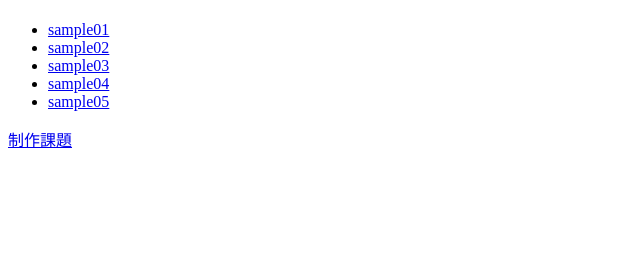
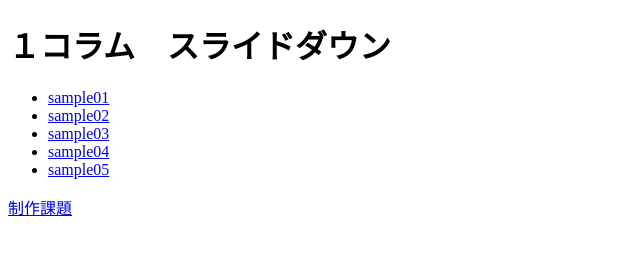
Before and after one commit to KUAD-XtechDesign/one-column-iloverunnig, a plain HTML site: page index.html in a window 1280 px wide. Shown: the whole page, without its empty margins (0-640 px from the left). Drawn offline with Linux system fonts and the light colour scheme.

Commit message:
Update index.html

```diff
--- a/index.html
+++ b/index.html
@@ -6,7 +6,7 @@
   <title>目次</title>
 </head>
 <body>
-  <h1></h1>
+  <h1>１コラム　スライドダウン</h1>
 
   <ul>
     <li><a href="./sample/sample01.html">sample01</a></li>
```
